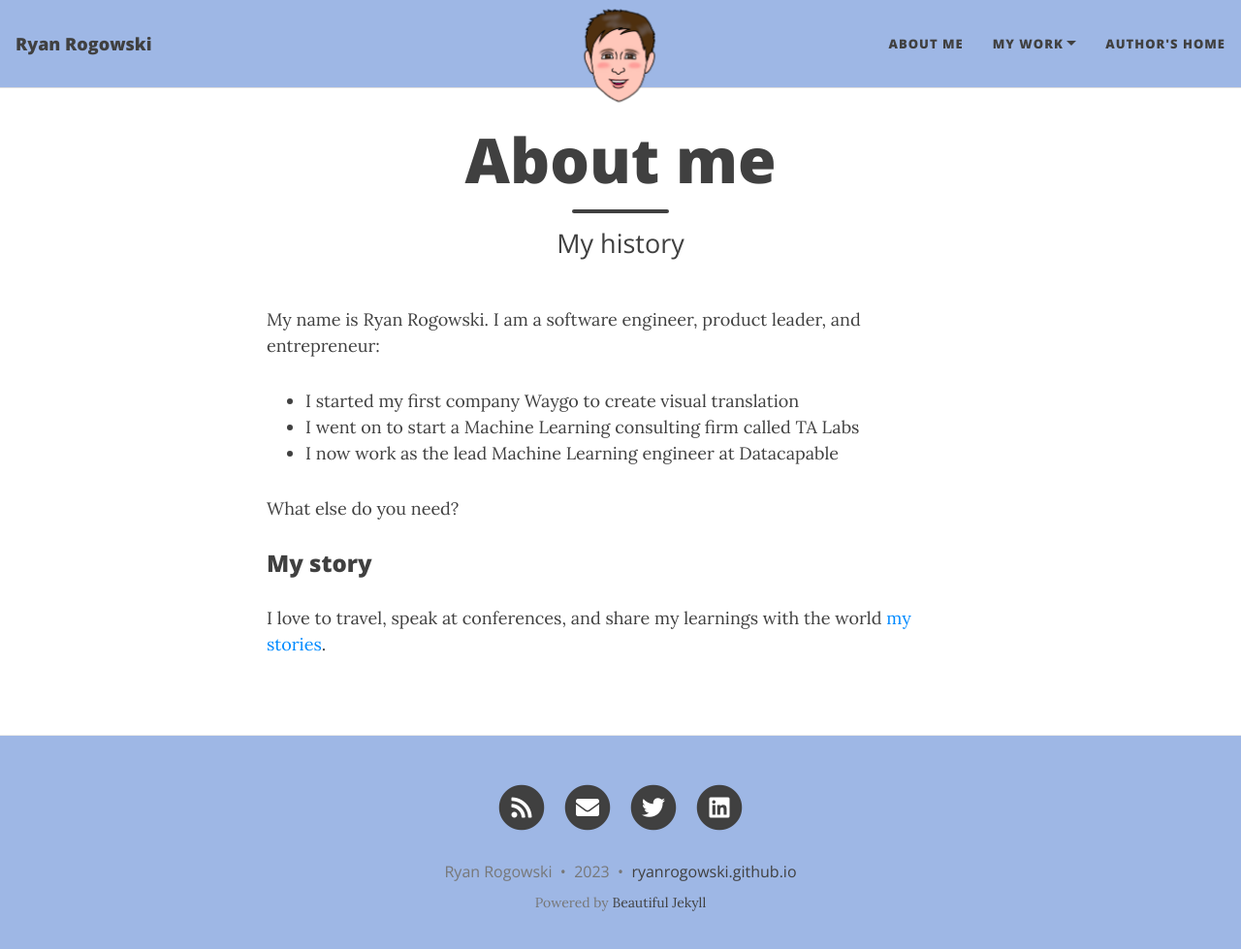
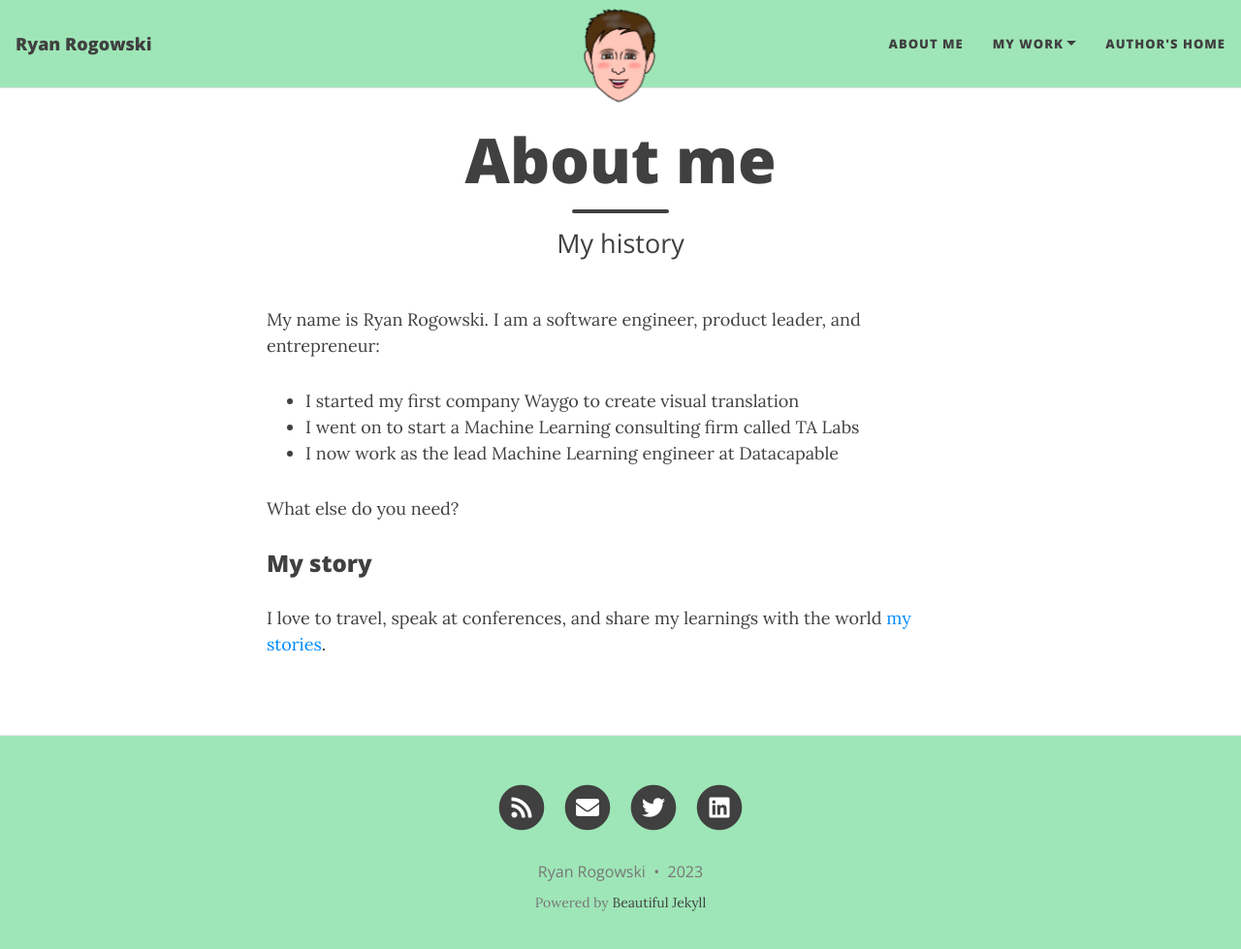
Before and after one commit to RyanRogowski/RyanRogowski.github.io, a Jekyll site: the page built from aboutme.md, in a window 1280 px wide and 992 px high. Shown: the top 979 px of the window at 97% size. Built offline with Jekyll 4.4.1, drawn with Linux system fonts in a browser that asks for light colours; nearby versions of some CDN libraries; part of the change alters nothing that is shown.

```diff
--- a/_config.yml
+++ b/_config.yml
@@ -94,7 +94,7 @@ share-links-active:
 
 # How to display the link to your website in the footer
 # Remove this if you don't want a link in the footer
-url-pretty: "ryanrogowski.github.io"
+# url-pretty: "ryanrogowski.github.io"
 
 # Excerpt word length - Truncate the excerpt of each post on the feed page to the specified number of words
 excerpt_length: 50
@@ -125,14 +125,14 @@ navbar-var-length: true
 
 # Personalize the colours in your website. Colour values can be any valid CSS colour
 
-navbar-col: "#9EB7E5"
+navbar-col: "#9EE6B7"
 navbar-text-col: "#404040"
 navbar-border-col: "#DDDDDD"
 page-col: "#FFFFFF"
 text-col: "#404040"
 link-col: "#008AFF"
 hover-col: "#0085A1"
-footer-col: "#9EB7E5"
+footer-col: "#9EE6B7"
 footer-text-col: "#777777"
 footer-link-col: "#404040"
 footer-hover-col: "#0085A1"
```
